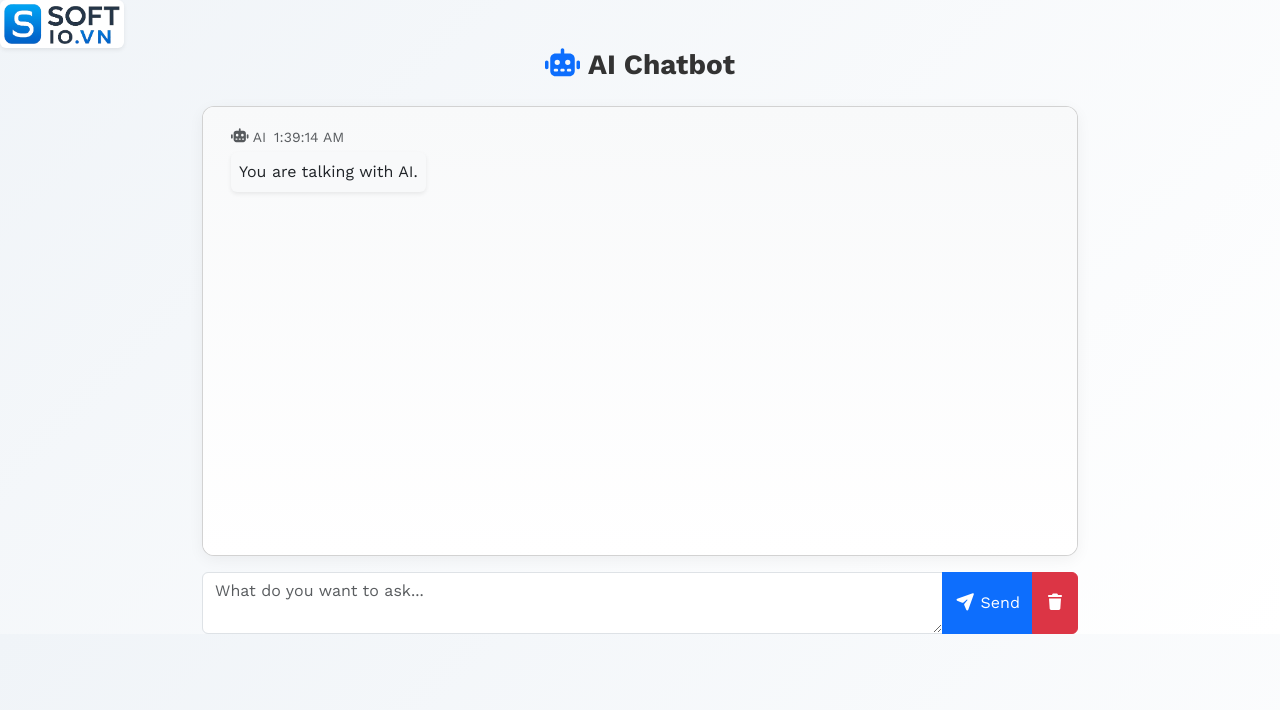
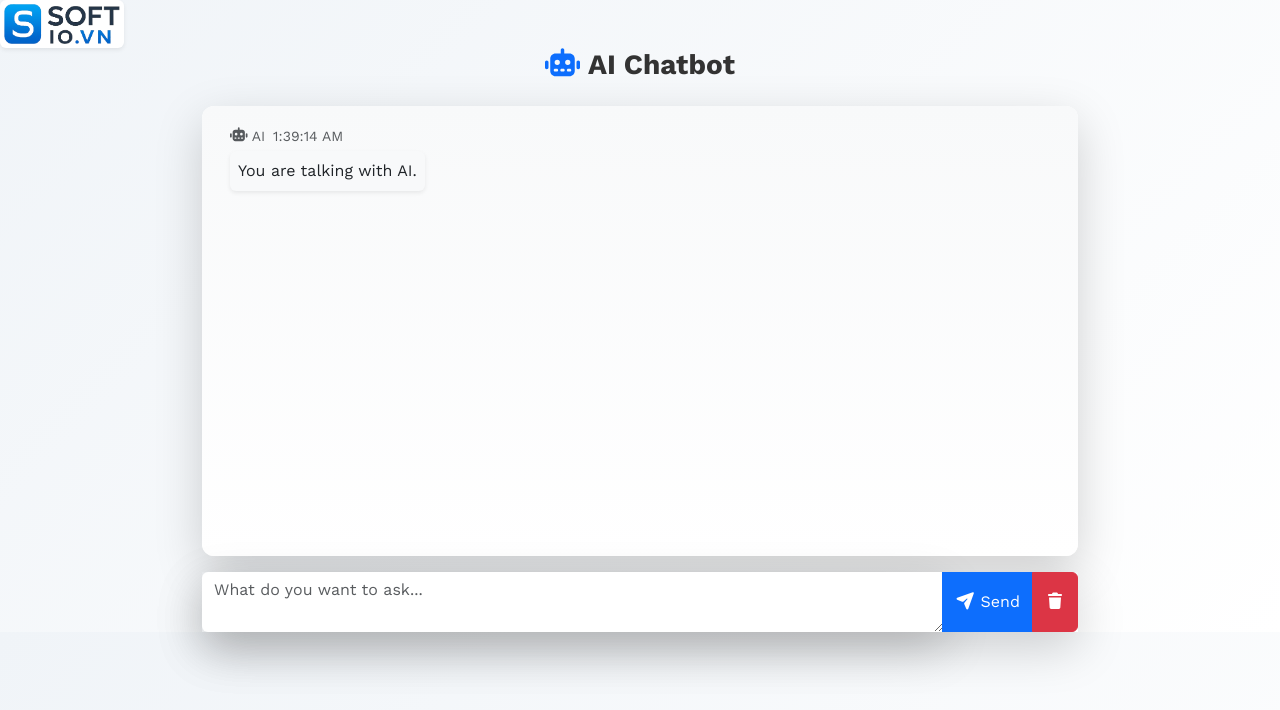
Before and after one commit to tungpham42/geminichat, a React (Create React App) app: page / in a window 1280 px wide. Shown: the top 710 px of the page. Built offline with nearby package versions, Linux system fonts and the light colour scheme.

Commit message:
Update ChatApp.tsx

```diff
--- a/src/ChatApp.tsx
+++ b/src/ChatApp.tsx
@@ -146,10 +146,10 @@ export default function ChatApp(): JSX.Element {
       <Row>
         <Col>
           <Card
+            className="shadow-lg border-0"
             style={{
               height: 450,
               borderRadius: 12,
-              boxShadow: "0 4px 15px rgba(0,0,0,0.05)",
               overflow: "hidden",
             }}
           >
@@ -230,9 +230,10 @@ export default function ChatApp(): JSX.Element {
       {/* Input Form */}
       <Row className="mt-3">
         <Col>
-          <Form onSubmit={handleSend}>
-            <InputGroup>
+          <Form onSubmit={handleSend} className="shadow-lg border-0">
+            <InputGroup style={{ borderRadius: 12 }}>
               <Form.Control
+                className="shadow-lg border-0"
                 placeholder="What do you want to ask..."
                 value={input}
                 onChange={(e) => setInput(e.target.value)}
```
